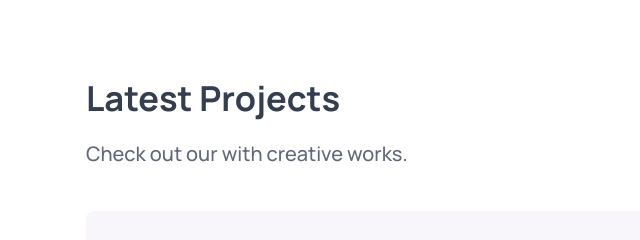
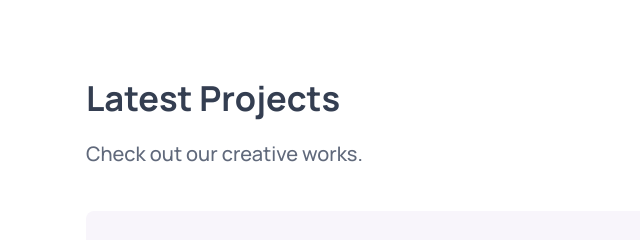
Before and after one commit to EmbodiedCity/overview, a plain HTML site: page index.html in a window 1280 px wide. Shown: the part 860-1100 px from the top of the page, 0-640 px from the left. Drawn offline with nearby package versions, Linux system fonts and the light colour scheme.

Commit message:
Update index.html

```diff
--- a/index.html
+++ b/index.html
@@ -138,7 +138,7 @@
 
 
               <p class="section-text">
-                Check out our with creative works.
+                Check out our creative works.
               </p>
             </div>
 
```
